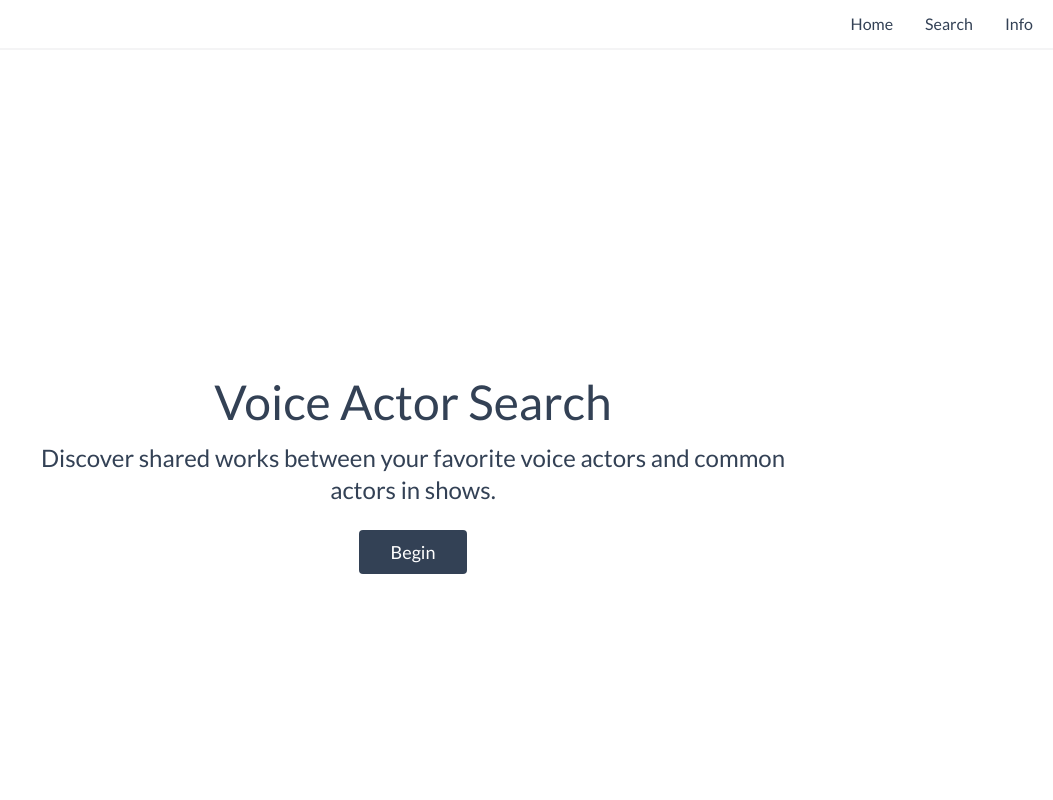
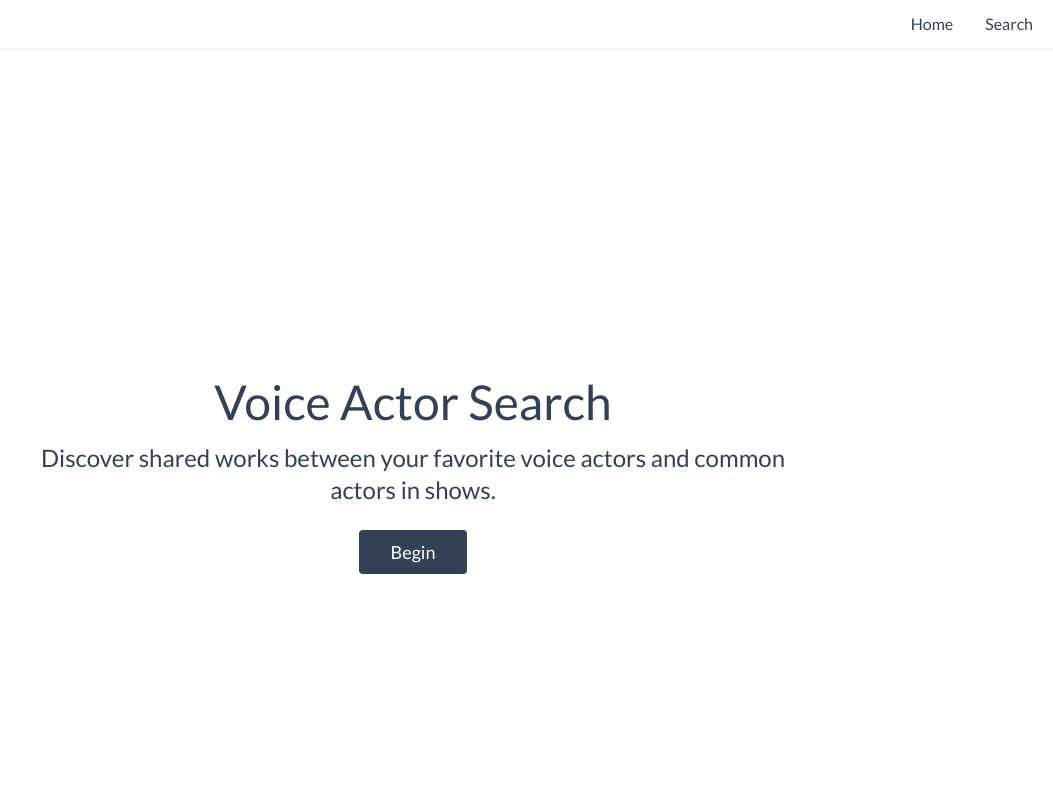
Before and after one commit to amyyeung17/project4, a Next.js app: page / in a window 1280 px wide. Shown: the top 800 px of the page, without its empty margins (227-1280 px from the left). Built offline with nearby package versions, Linux system fonts and the light colour scheme.

Commit message:
Updated navbar and rate limits

```diff
--- a/components/navbar-og.js
+++ b/components/navbar-og.js
@@ -9,7 +9,6 @@ const Navbar = () => {
           <div className="flex gap-x-4 max-sm:justify-center justify-end max-sm:space-x-2 w-full">
             <Link className={linkStyle} href="/"> Home </Link>
             <Link className={linkStyle} href="/search"> Search </Link>
-            <Link className={linkStyle} href="/info"> Info </Link>
           </div>
         </div>
       </div>
--- a/pages/api/actors.js
+++ b/pages/api/actors.js
@@ -12,7 +12,7 @@ export default async function actors(req, res) {
         const throttled = throttledQueue(5, 1000, true)
         const response = await fetch('https://graphql.anilist.co', fetchHeaders({query: actorQuery, variables: {id: query}}))
         const responseData = await response.json()
-        const filteredItems = responseData.data.Staff.characters.nodes.map(n => [...n.media.nodes.filter(m => !['MUSIC', 'MANGA', 'NOVEL', 'ONE_SHOT'].includes(m.format))][0]).slice(0, 15)
+        const filteredItems = responseData.data.Staff.characters.nodes.map(n => [...n.media.nodes.filter(m => !['MUSIC', 'MANGA', 'NOVEL', 'ONE_SHOT'].includes(m.format))][0]).slice(0, 10)
           const getCharas = async({id}) => {
             const charaResponse = await fetch('https://graphql.anilist.co', fetchHeaders({query: similarQuery, variables: {id}}))
             const charaJson = await charaResponse.json()
--- a/pages/search.js
+++ b/pages/search.js
@@ -70,7 +70,6 @@ const Search = () => {
               <>
                 <ul className="grid-page mt-1">
                   {results.map((r, num) => {
-                    console.log(prevAction.current === action)
                     return(
                       <React.Fragment key={num}>
                         <li className="flex-col-center">
```
